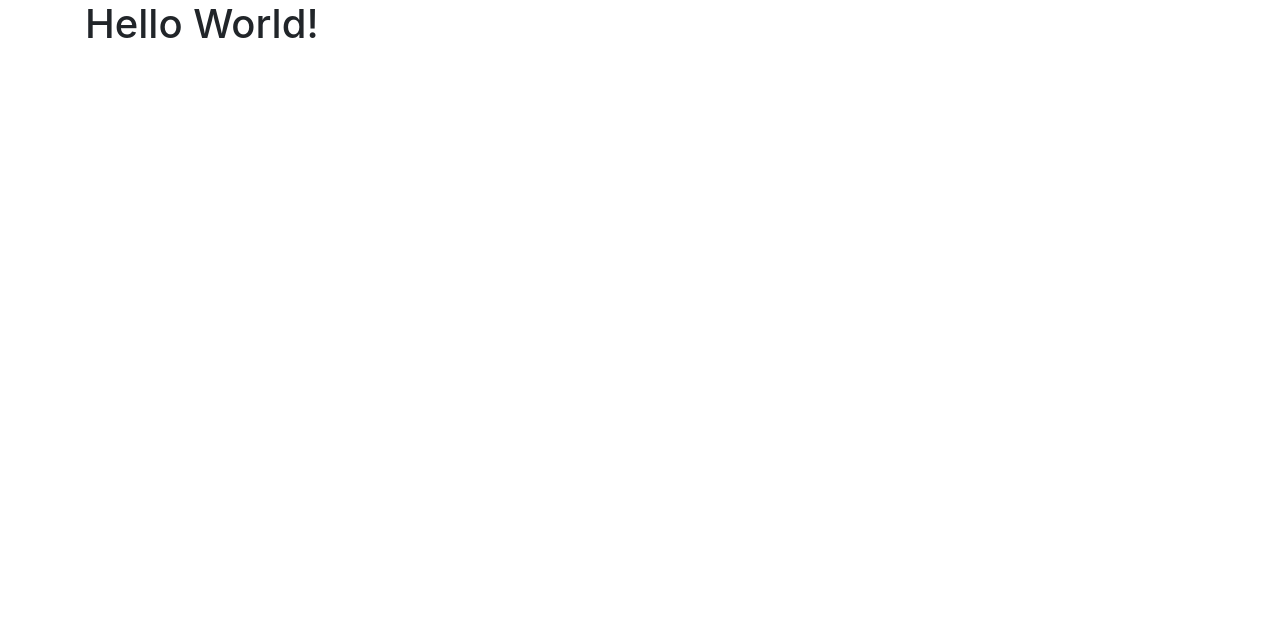
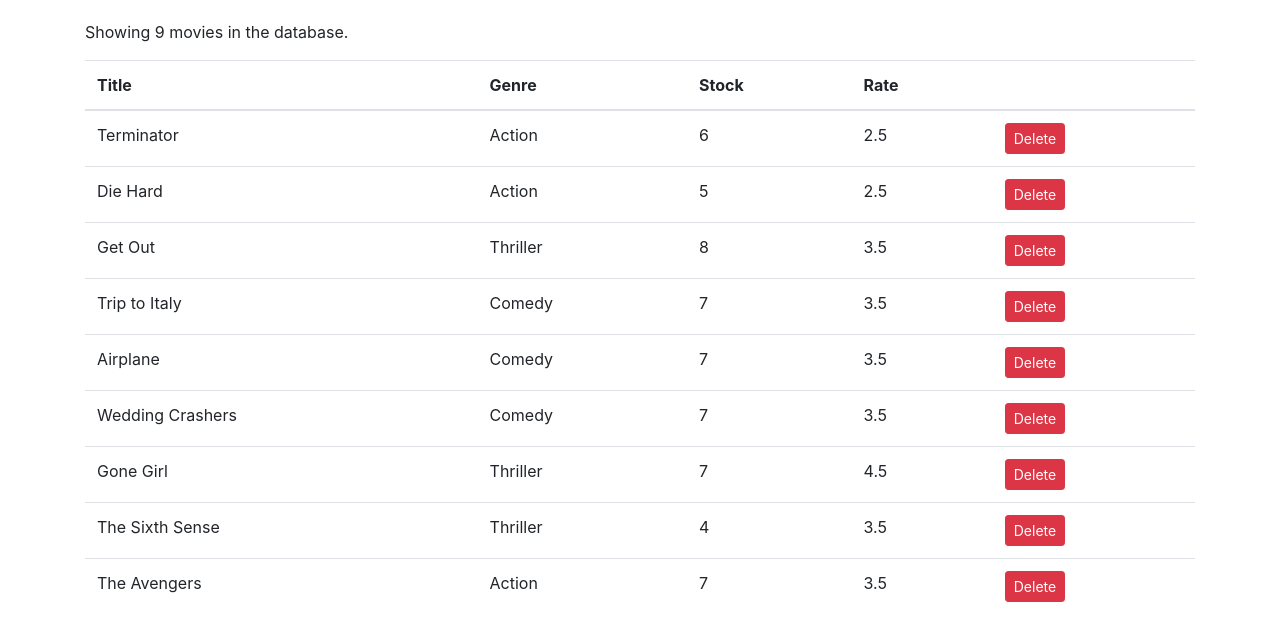
Before and after one commit to schiersj/vidly-react, a React (Create React App) app: page / in a window 1280 px wide. Shown: the top 640 px of the page. Built offline with nearby package versions, Linux system fonts and the light colour scheme.

Commit message:
Created Movies component

```diff
--- a/src/App.js
+++ b/src/App.js
@@ -1,11 +1,12 @@
 import React, { Component } from "react";
+import Movies from "./components/movies";
 import "./App.css";
 
 class App extends Component {
   render() {
     return (
       <main className="container">
-        <h1>Hello World!</h1>
+        <Movies />
       </main>
     );
   }
--- /dev/null
+++ b/src/components/movies.jsx
@@ -0,0 +1,56 @@
+import React, { Component } from "react";
+import { getMovies } from "../services/fakeMovieService";
+
+class Movies extends Component {
+  state = {
+    movies: getMovies()
+  };
+
+  handleDelete = movie => {
+    const movies = this.state.movies.filter(m => m._id !== movie._id);
+    this.setState({ movies });
+  };
+
+  render() {
+    const { length: count } = this.state.movies;
+
+    if (count === 0) return <p>There are no movies in the database.</p>;
+
+    return (
+      <React.Fragment>
+        <p>Showing {count} movies in the database.</p>
+        <table className="table">
+          <thead>
+            <tr>
+              <th>Title</th>
+              <th>Genre</th>
+              <th>Stock</th>
+              <th>Rate</th>
+              <th />
+            </tr>
+          </thead>
+          <tbody>
+            {this.state.movies.map(movie => (
+              <tr key={movie._id}>
+                <td>{movie.title}</td>
+                <td>{movie.genre.name}</td>
+                <td>{movie.numberInStock}</td>
+                <td>{movie.dailyRentalRate}</td>
+                <td>
+                  <button
+                    onClick={() => this.handleDelete(movie)}
+                    className="btn btn-danger btn-sm"
+                  >
+                    Delete
+                  </button>
+                </td>
+              </tr>
+            ))}
+          </tbody>
+        </table>
+      </React.Fragment>
+    );
+  }
+}
+
+export default Movies;
--- a/src/index.css
+++ b/src/index.css
@@ -1,5 +1,5 @@
 body {
   margin: 0;
-  padding: 0;
+  padding: 20px 0 0 0;
   font-family: sans-serif;
 }
```
